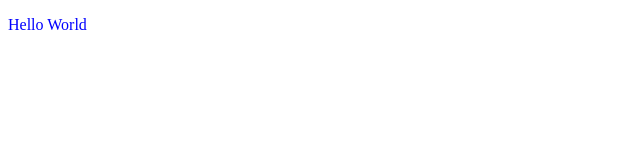
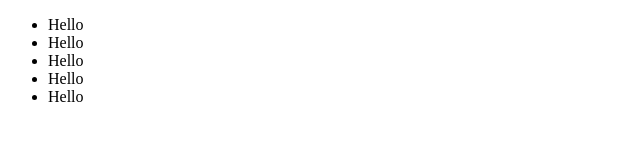
Before and after one commit to blapete/D3.js, a plain HTML site: page fund/4-join-data/index.html in a window 1280 px wide. Shown: the whole page, without its empty margins (0-640 px from the left). Drawn offline with nearby package versions, Linux system fonts and the light colour scheme.

Commit message:
join data

```diff
--- a/fund/4-join-data/app.js
+++ b/fund/4-join-data/app.js
@@ -1,9 +1,28 @@
-const el = d3
-    .select('body')
-    .append('p')
-    .classed('foo', true)
-    .classed('bar', true)
-    .text('Hello World')
-    .style('color', 'blue');
+const data = [10, 20, 30, 40, 50];
+
+/*
+const el = d3.selectAll('li');
+
+using selectAll() because there are multiple items in the array
+fastest to merge multiple selections with an array
+*/
+
+const el = d3.selectAll('li').data(data);
 
 console.log(el);
+
+/*
+5 elements in the groups array
+
+In the contents of the first list item in the array, there are over 200 properties
+
+The properties in the object are the same properties you would find in a regular DOM object
+
+D3 has added additional properties to the object
+
+FYI the developer tools may not display every property in an object to prevent an object from hijacking the developer tools
+
+View full content of the object by clicking on the dots, this will expose a property called "__data__"
+
+D3 created the property for us, the value of the property is 10 (for <li> #1)
+*/
--- a/fund/4-join-data/index.html
+++ b/fund/4-join-data/index.html
@@ -7,6 +7,13 @@
         <title>using d3</title>
     </head>
     <body>
+        <ul>
+            <li>Hello</li>
+            <li>Hello</li>
+            <li>Hello</li>
+            <li>Hello</li>
+            <li>Hello</li>
+        </ul>
         <script src="https://d3js.org/d3.v7.js"></script>
         <script src="app.js"></script>
     </body>
```
